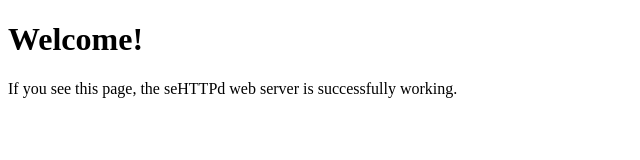
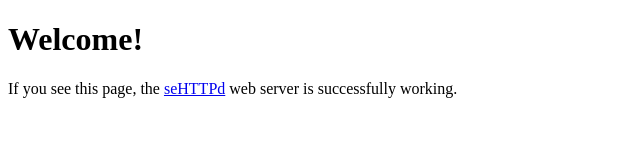
Before and after one commit to sysprog21/sehttpd, a plain HTML site: page www/index.html in a window 1280 px wide. Shown: the full height of the page, 0-640 px from the left. Drawn offline with Linux system fonts and the light colour scheme.

Commit message:
Anchor project page at GitHub

```diff
--- a/www/index.html
+++ b/www/index.html
@@ -5,6 +5,6 @@
 </head>
 <body>
 <h1>Welcome!</h1>
-<p>If you see this page, the seHTTPd web server is successfully working.</p>
+<p>If you see this page, the <a href="https://github.com/sysprog21/sehttpd">seHTTPd</a> web server is successfully working.</p>
 </body>
 </html>
```
